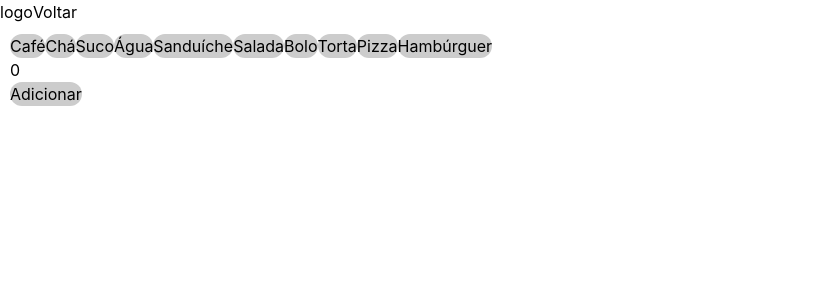
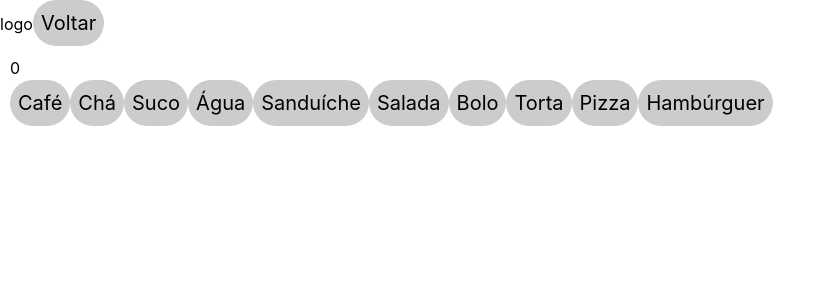
Before and after one commit to warlockzeo/restaurant, a React (Create React App) app: page /pedido/1/1 in a window 1280 px wide. Shown: the top 300 px of the page, without its empty margins (0-835 px from the left). Built offline with nearby package versions, Linux system fonts and the light colour scheme.

Commit message:
CSS, layout, updates

```diff
--- a/src/App.css
+++ b/src/App.css
@@ -6,3 +6,14 @@ body {
 .App {
   text-align: center;
 }
+
+button {
+  border-radius: 45px;
+  background-color: #ccc;
+  padding: 8px;
+  font-size: 20px;
+
+  &:hover {
+    background-color: #eee;
+  }
+}
--- a/src/components/Header/Header.tsx
+++ b/src/components/Header/Header.tsx
@@ -9,7 +9,9 @@ const Header = () => {
     <div className='p-3 flex justify-between'>
       logo
       {location.pathname !== '/' && (
-        <button onClick={() => navigate(-1)}>Voltar</button>
+        <button onClick={() => navigate(-1)} className='text-lg'>
+          Voltar
+        </button>
       )}
     </div>
   );
--- a/src/components/OrderSummary/OrderSummary.tsx
+++ b/src/components/OrderSummary/OrderSummary.tsx
@@ -4,9 +4,11 @@ import React, { useState } from 'react';
 const OrderSummary = ({
   data,
   products,
+  onSubmit,
 }: {
   data: IItem[];
   products: IProduct[];
+  onSubmit: () => {};
 }) => {
   const [showSummary, setShowSummary] = useState(false);
   const getProductName = (id: string) =>
@@ -23,16 +25,40 @@ const OrderSummary = ({
     };
   });
 
+  const handleSnSubmit = () => {
+    setShowSummary(false);
+    onSubmit();
+  };
   return (
     <>
-      <div onClick={() => setShowSummary(!showSummary)}>{pedidoLength()}</div>
-      {showSummary
-        ? result.map((r) => (
-            <p>
-              {getProductName(r.productId)} - {r.quant}
-            </p>
-          ))
-        : null}
+      <div
+        className='fixed bottom-2 right-2 rounded-full bg-orange-500 w-10 h-10 justify-center flex items-center cursor-pointer z-50'
+        onClick={() => setShowSummary(!showSummary)}
+      >
+        {pedidoLength()}
+      </div>
+      <div
+        className={`absolute top-0 right-0 flex items-center flex-col gap-3 pt-3 ${
+          showSummary ? 'w-full h-full bg-black/80' : ''
+        }`}
+        onClick={() => setShowSummary(!showSummary)}
+      >
+        {showSummary ? (
+          <div className='p-2 rounded-xl bg-orange-500 w-[80%] min-h-[50%] flex flex-col justify-between'>
+            <ul>
+              {result.map((r) => (
+                <li className='text-xl'>
+                  {r.quant} - {getProductName(r.productId)}
+                </li>
+              ))}
+            </ul>
+
+            <button onClick={handleSnSubmit} disabled={!data.length}>
+              Adicionar
+            </button>
+          </div>
+        ) : null}
+      </div>
     </>
   );
 };
--- a/src/pages/Home/StaffStyle.ts
+++ b/src/pages/Home/StaffStyle.ts
@@ -2,14 +2,9 @@ import styled from 'styled-components';
 
 export const StaffWrap = styled.div`
   padding: 10px;
-
-  button {
-    width: 100%;
-    height: 100px;
-
-    &:hover {
-      background-color: blue;
-      color: white;
-    }
-  }
+  display: flex;
+  flex-direction: column;
+  max-width: 100%;
+  flex: 1;
+  gap: 8px;
 `;
--- a/src/pages/Mesas/MesasStyle.ts
+++ b/src/pages/Mesas/MesasStyle.ts
@@ -9,14 +9,9 @@ export const TablesWrap = styled.div`
   justify-content: center;
 
   button {
-    flex: 0 0 33%;
+    flex: 0 0 49%;
     height: 200px;
     border-radius: 15px;
     background-color: #ccc;
-
-    &:hover {
-      background-color: blue;
-      color: white;
-    }
   }
 `;
--- a/src/pages/Pedido/Pedido.tsx
+++ b/src/pages/Pedido/Pedido.tsx
@@ -63,7 +63,10 @@ const Pedido = () => {
         items: [...orders!.items, ...currentOrder],
         isActive: true,
         date: '',
-      }).then(() => setCurrentOrder([]));
+      }).then(() => {
+        setCurrentOrder([]);
+        navigate(-1);
+      });
     } catch (error) {
       console.error(error);
     }
@@ -80,9 +83,6 @@ const Pedido = () => {
 
     setCurrentOrder((prev) => [...prev, newItem]);
   };
-
-  const getProductName = (id: string) =>
-    products?.find((product) => product.id === id)?.name;
 
   useEffect(() => {
     if (!idStaff) {
@@ -101,12 +101,17 @@ const Pedido = () => {
   return (
     <>
       <PedidoWrap>
-        <>
+        <OrderSummary
+          data={currentOrder}
+          products={products}
+          onSubmit={handleCreatePost}
+        />
+
         {/* itens do menu com categoria e subcategoria */}
         {isLoadingProducts ? (
           <Loader />
         ) : (
-            <div className='flex flex-col gap-1'>
+          <div className='flex flex-col gap-3'>
             {products?.map((product, index) => (
               <button key={index} onClick={() => handleAddItem(product.id)}>
                 {product.name}
@@ -115,10 +120,8 @@ const Pedido = () => {
           </div>
         )}
 
-          <OrderSummary data={orders.items} products={products} />
-
         {/* Itens adicionados por último ao pedido */}
-          <div className='flex flex-1 flex-col justify-between gap-1 overflow-hidden'>
+        {/* <div className='flex flex-1 flex-col justify-between gap-1 overflow-hidden'>
             <ul className='overflow-y-auto' style={{ flex: '0 0 40%' }}>
               {currentOrder?.map((item, index) => (
                 <li key={index}>{getProductName(item.productId)}</li>
@@ -127,7 +130,7 @@ const Pedido = () => {
             <button onClick={handleCreatePost} disabled={!currentOrder.length}>
               Adicionar
             </button>
-          </div>
+          </div> */}
 
         {/* todos os itens do pedido */}
 
@@ -139,7 +142,6 @@ const Pedido = () => {
             ))}
           </ul>
         </div> */}
-        </>
       </PedidoWrap>
     </>
   );
--- a/src/pages/Pedido/PedidoStyle.ts
+++ b/src/pages/Pedido/PedidoStyle.ts
@@ -6,14 +6,4 @@ export const PedidoWrap = styled.div`
   flex-direction: column;
   max-width: 100%;
   flex: 1;
-
-  button {
-    border-radius: 15px;
-    background-color: #ccc;
-
-    &:hover {
-      background-color: blue;
-      color: white;
-    }
-  }
 `;
```
Lines whose indentation alone changed are shown as unchanged.
